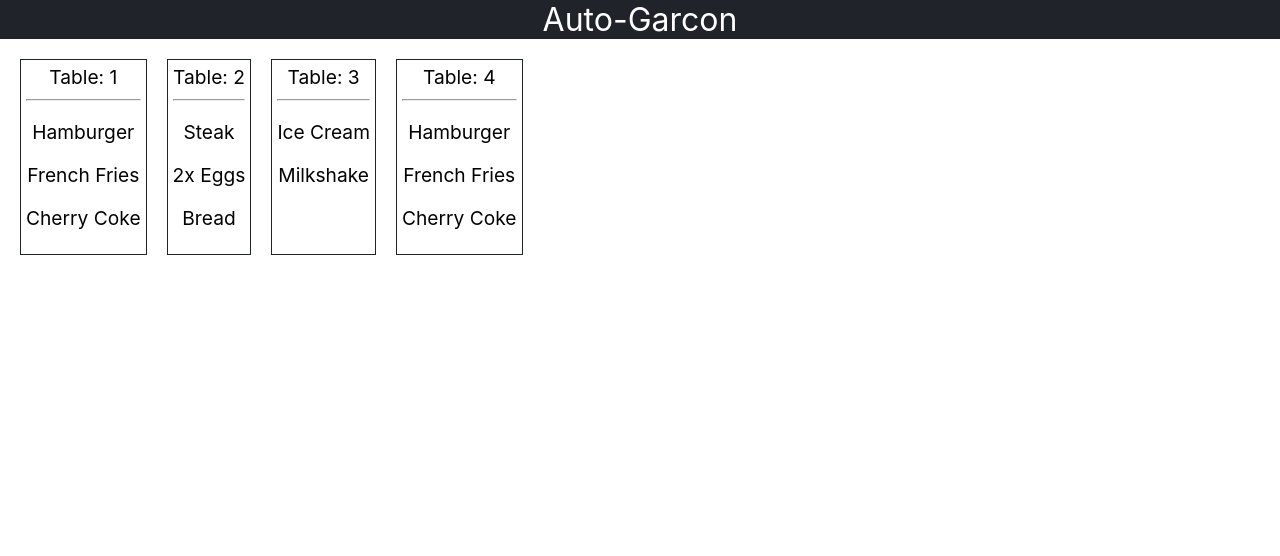
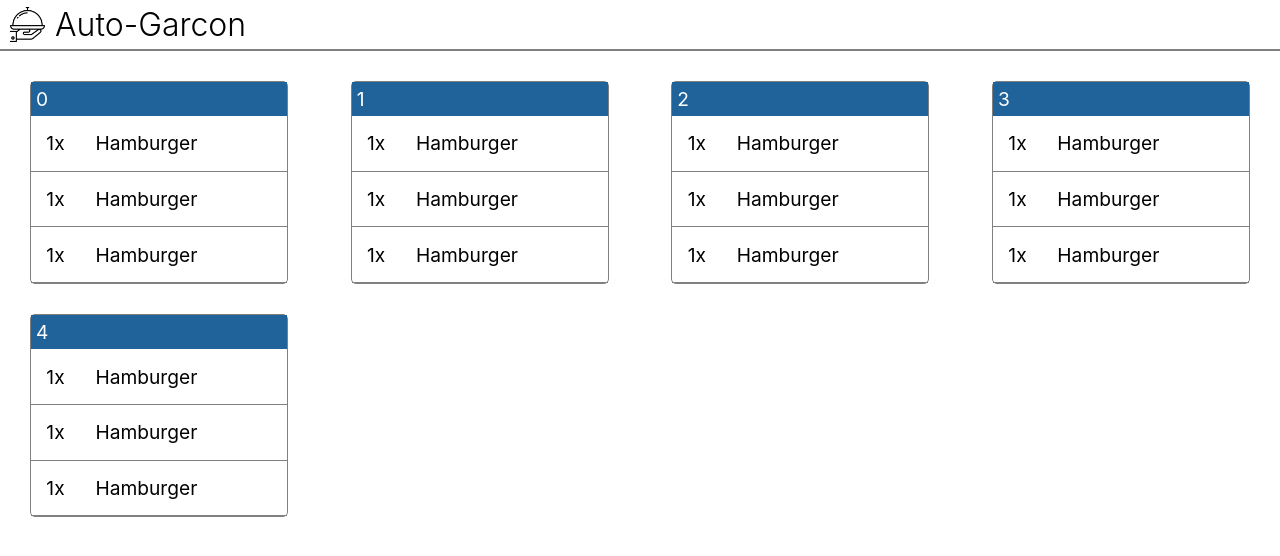
Before and after one commit to bricao16/AutoGarcon, a React (Create React App) app in the folder web/cook-frontend/: page / in a window 1280 px wide. Shown: the top 556 px of the page. Built offline with nearby package versions, Linux system fonts and the light colour scheme.

Commit message:
Updated design

```diff
--- a/web/cook-frontend/src/App.css
+++ b/web/cook-frontend/src/App.css
@@ -1,18 +1,7 @@
 .App {
-  text-align: center;
+  /*text-align: center;*/
 }
-
-.App-logo {
-  height: 40vmin;
-  pointer-events: none;
-}
-
-@media (prefers-reduced-motion: no-preference) {
-  .App-logo {
-    animation: App-logo-spin infinite 20s linear;
-  }
-}
-
+/*
 .App-header {
   background-color: #282c34;
   min-height: 100vh;
@@ -27,12 +16,4 @@
 .App-link {
   color: #61dafb;
 }
-
-@keyframes App-logo-spin {
-  from {
-    transform: rotate(0deg);
-  }
-  to {
-    transform: rotate(360deg);
-  }
-}
+*/
--- a/web/cook-frontend/src/components/Header.jsx
+++ b/web/cook-frontend/src/components/Header.jsx
@@ -1,14 +1,23 @@
 import React from "react";
+import logoImage from "../assets/logo.png"
 
 function Header() {
     // This could be put in a CSS file
     const style = {
-        backgroundColor: "#20232a",
-        color: "white",
+        display: "flex",
         fontSize: "2em",
+        borderBottom: "solid grey 2px",
+        padding: "5px 0 5px 10px",
+        alignItems: "center",
+        fontWeight: "300"
     };
 
-    return <header style={style}>Auto-Garcon</header>;
+    return (
+        <header style={style}>
+            <img src={logoImage} width="auto" height="35px" alt="waiter" />
+            <p style={{margin: 0, marginLeft: "10px"}}>Auto-Garcon</p>
+        </header>
+    );
 }
 
 export default Header;
--- /dev/null
+++ b/web/cook-frontend/src/components/Order.jsx
@@ -0,0 +1,38 @@
+import React from "react";
+
+function Order(props) {
+    return (
+        <div style={orderStyle}>
+            <div style={topStyle}>
+                <p style={{margin: "0", padding: "5px"}}>{props.id}</p>
+            </div>
+            {
+                props.order.items.map((item, key) => (
+                    <div style={itemStyle}>
+                        <p style={{margin: "0", padding: "0.8em"}}>{item.quantity}x</p>
+                        <p style={{margin: "0", padding: "0.8em"}}>{item.title}</p>
+                    </div>
+                ))
+            }
+        </div>
+    )
+}
+
+const orderStyle = {
+    width: "20vw",
+    border: "grey solid 1px",
+    borderRadius: "5px",
+    marginTop: "30px"
+};
+
+const topStyle = {
+    background: "#20639B",
+    color: "white"
+};
+
+const itemStyle = {
+    display: "flex",
+    borderBottom: "grey solid 1px",
+};
+
+export default Order;
--- a/web/cook-frontend/src/components/Orders.jsx
+++ b/web/cook-frontend/src/components/Orders.jsx
@@ -1,24 +1,5 @@
 import React from "react";
-
-function Order(props) {
-    return (
-        <div style={orderStyle}>
-            Table: {props.order.table}
-            <hr/>
-            {
-                props.order.items.map((item, key) =>
-                    <p>{item}</p>
-                )
-            }
-        </div>
-    )
-}
-
-const orderStyle = {
-    border: "1px solid #20232a",
-    margin: "20px 0 0 20px",
-    padding: "5px"
-};
+import Order from "./Order";
 
 class Orders extends React.Component{
 
@@ -26,17 +7,18 @@ class Orders extends React.Component{
         super(props);
         this.state = {
             orders: [
-                {table: 1, items: ["Hamburger", "French Fries", "Cherry Coke"]},
-                {table: 2, items: ["Steak", "2x Eggs", "Bread"]},
-                {table: 3, items: ["Ice Cream", "Milkshake"]},
-                {table: 4, items: ["Hamburger", "French Fries", "Cherry Coke"]}
+                {table: 1, items: [{quantity: 1, title: "Hamburger"}, {quantity: 1, title: "Hamburger"}, {quantity: 1, title: "Hamburger"}]},
+                {table: 2, items: [{quantity: 1, title: "Hamburger"}, {quantity: 1, title: "Hamburger"}, {quantity: 1, title: "Hamburger"}]},
+                {table: 3, items: [{quantity: 1, title: "Hamburger"}, {quantity: 1, title: "Hamburger"}, {quantity: 1, title: "Hamburger"}]},
+                {table: 4, items: [{quantity: 1, title: "Hamburger"}, {quantity: 1, title: "Hamburger"}, {quantity: 1, title: "Hamburger"}]},
+                {table: 4, items: [{quantity: 1, title: "Hamburger"}, {quantity: 1, title: "Hamburger"}, {quantity: 1, title: "Hamburger"}]}
             ]
         };
     }
 
     renderOrders(){
         return this.state.orders.map((item, key) =>
-            <Order key={key} order={item}/>
+            <Order key={key} id={key} order={item}/>
         );
     }
 
@@ -52,7 +34,11 @@ class Orders extends React.Component{
 
 const ordersStyle = {
     display: "flex",
-    fontSize: "1.2em"
+    fontSize: "1.2em",
+    justifyContent: "space-between",
+    margin: "30px",
+    marginTop: "0",
+    flexWrap: "wrap"
 };
 
 export default Orders;
```
Also changed, not shown: web/cook-frontend/src/assets/logo.png (added).
